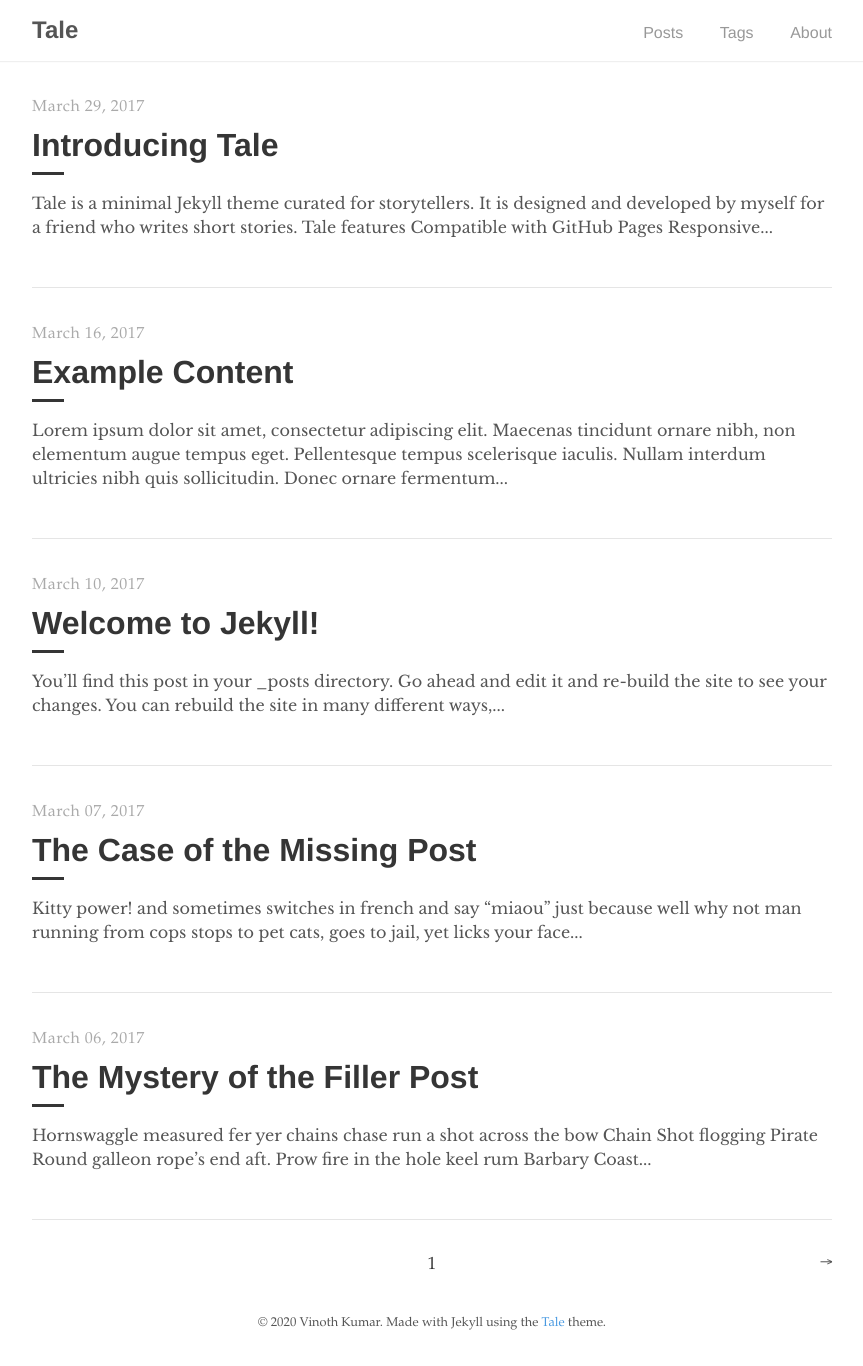
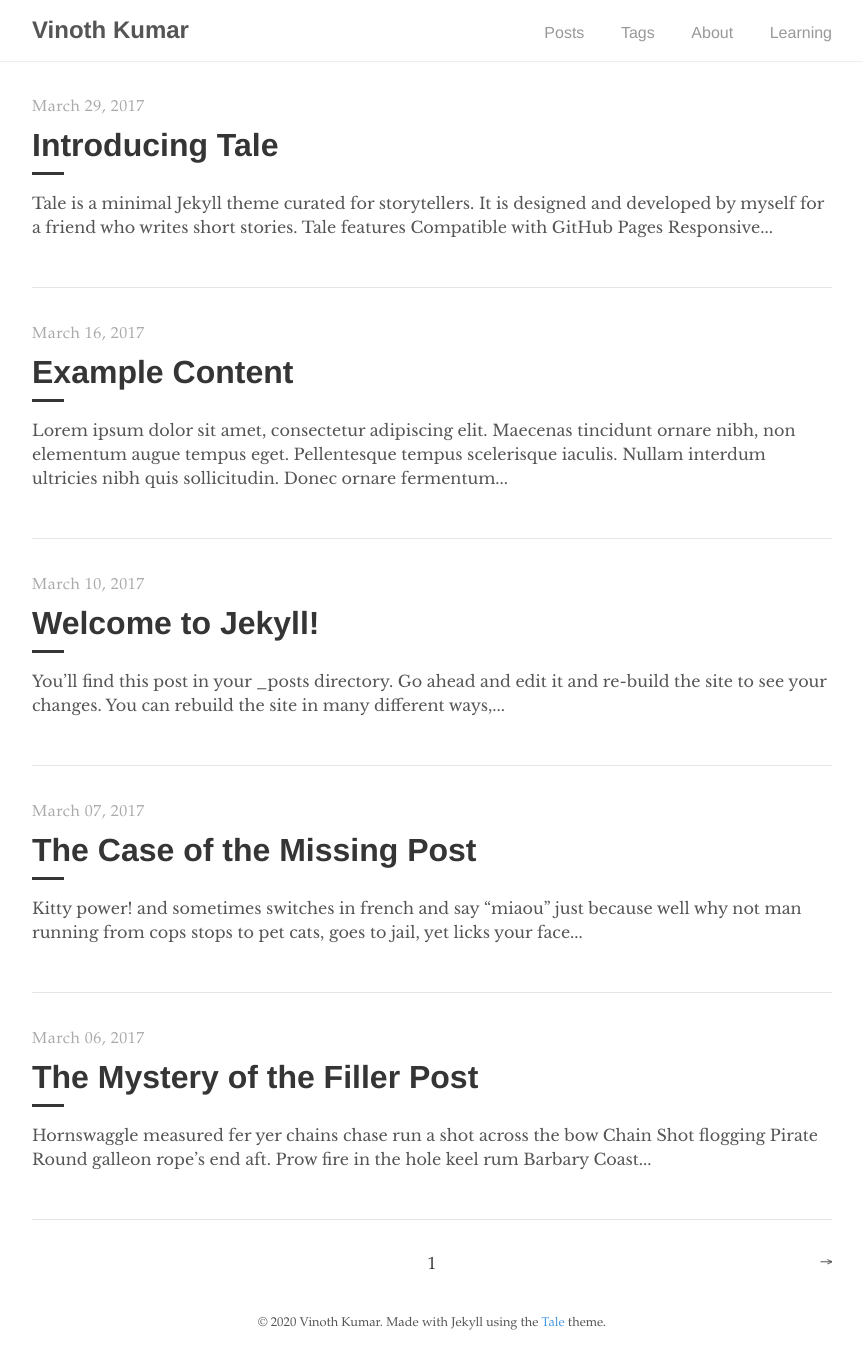
Before and after one commit to vinoct6/vinoct6.github.io, a Jekyll site: the page built from index.html, in a window 1280 px wide. Shown: the whole page, without its empty margins (208-1071 px from the left). Built offline with Jekyll 4.4.1, drawn with Linux system fonts in a browser that asks for light colours; the list of posts is cut into pages by our own code.

Commit message:
sample add page

```diff
--- a/_config.yml
+++ b/_config.yml
@@ -1,6 +1,6 @@
 # Site settings
-title:          Tale
-description:    "Minimal Jekyll theme for storytellers"
+title:          Vinoth Kumar
+description:    "Personal site to capture what I learn"
 baseurl:        "/"
 url:            "https://vinoct6.github.io"
 
--- a/_includes/navigation.html
+++ b/_includes/navigation.html
@@ -7,6 +7,7 @@
       <li><a href="{{ site.baseurl }}/">Posts</a></li>
       <li><a href="{{ '/tags' | prepend: site.baseurl }}">Tags</a></li>
       <li><a href="{{ '/about' | prepend: site.baseurl }}">About</a></li>
+      <li><a href="{{ '/learning' | prepend: site.baseurl }}">Learning</a></li>
     </ul>
   </div>
 </nav>
```
Also changed, not shown: _pages/learning.md (added, +1 -0 lines).
